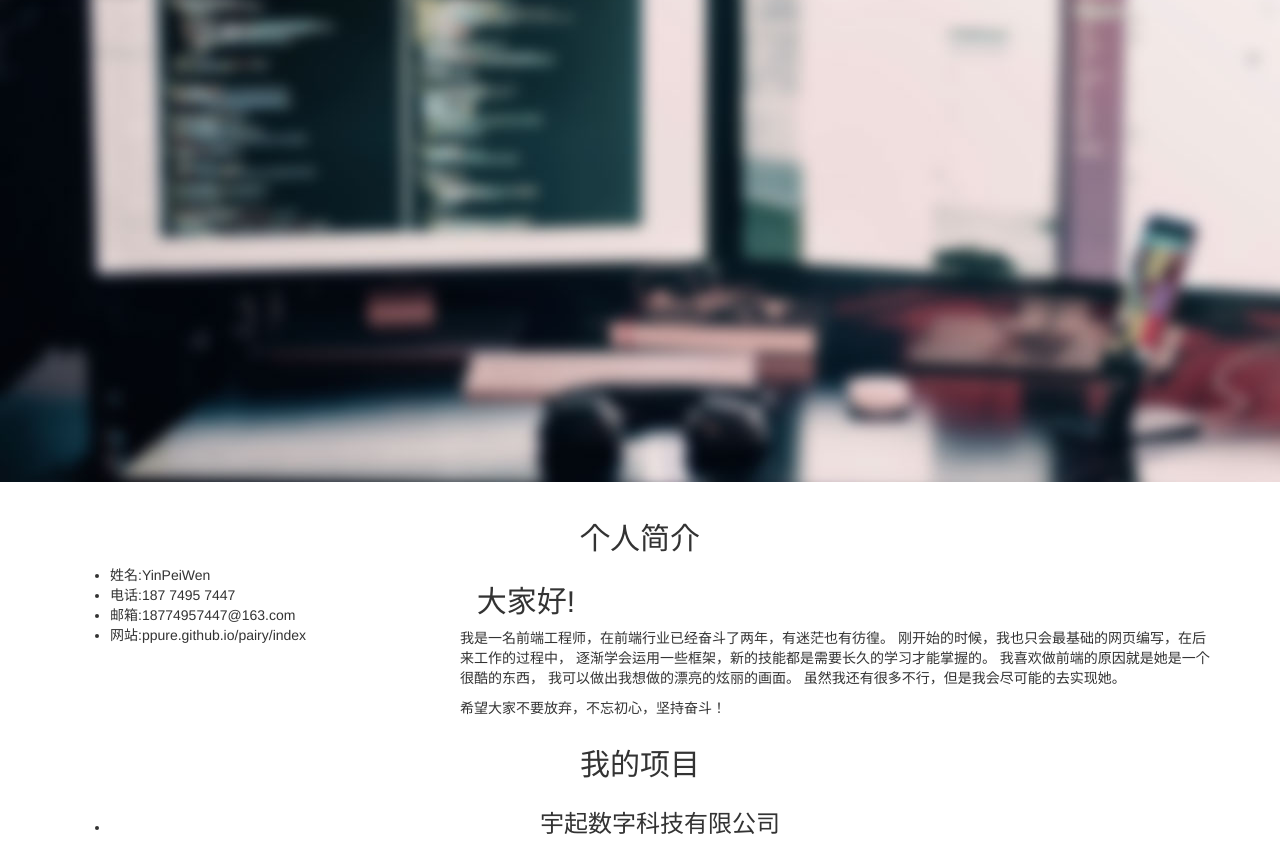
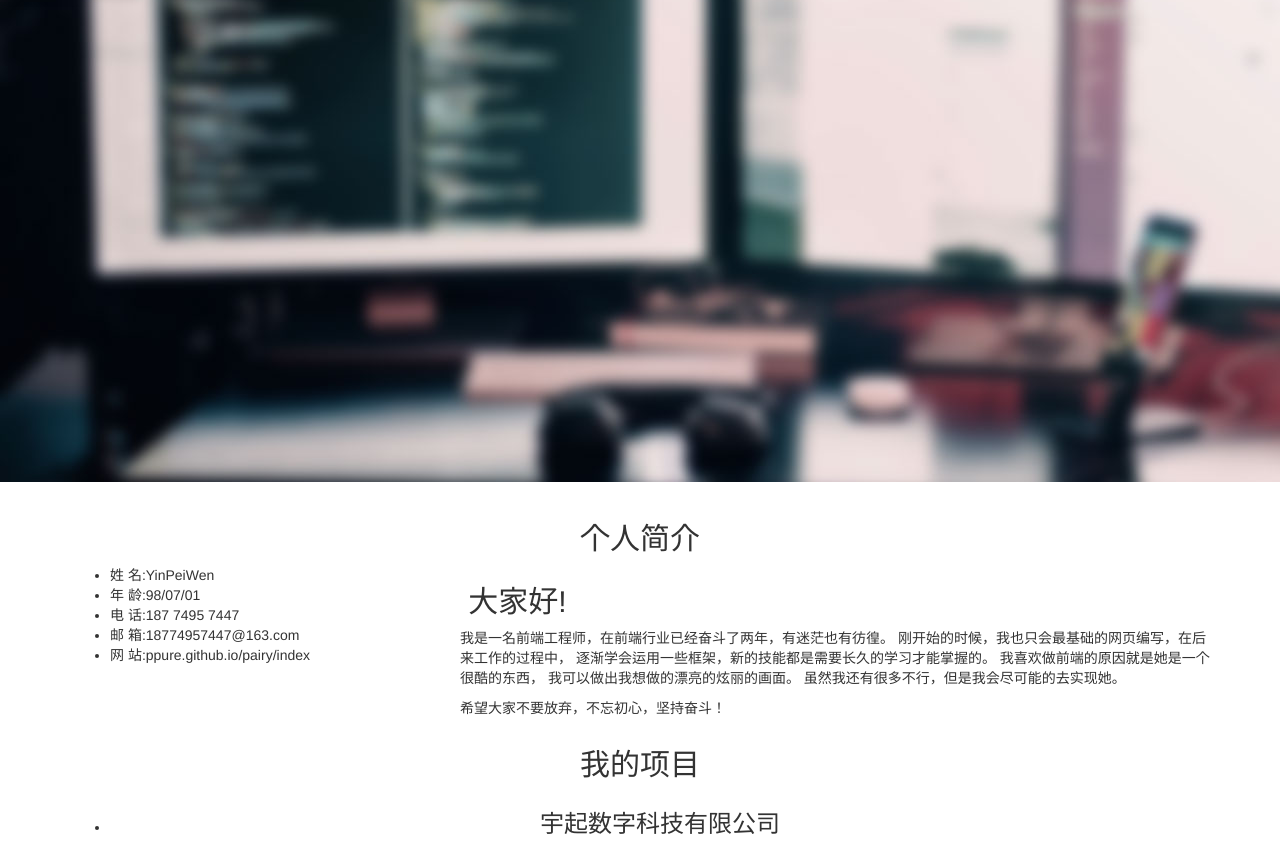
Before and after one commit to ppure/pairy, a plain HTML site: page index.html in a window 1280 px wide. Shown: the part 318-1164 px from the top of the page. Drawn offline with nearby package versions, Linux system fonts and the light colour scheme; some packages are replaced by stand-ins of ours; files that its build step writes are made by us from their sources; a script that the page names is missing; files whose address does not match are found by name; a web font is replaced by a local one.

Commit message:
Update index.html

```diff
--- a/index.html
+++ b/index.html
@@ -104,14 +104,15 @@
 			<div class="row">
 				<div class="col-md-4">
 					<ul class="info">
-						<li><span class="first-block">姓名:</span><span class="second-block">YinPeiWen</span></li>
-						<li><span class="first-block">电话:</span><span class="second-block">187 7495 7447</span></li>
-						<li><span class="first-block">邮箱:</span><span class="second-block">18774957447@163.com</span></li>
-						<li><span class="first-block">网站:</span><span class="second-block">ppure.github.io/pairy/index</span></li>
+						<li><span class="first-block">姓&nbsp;名:</span><span class="second-block">YinPeiWen</span></li>
+						<li><span class="first-block">年&nbsp;龄:</span><span class="second-block">98/07/01</span></li>
+						<li><span class="first-block">电&nbsp;话:</span><span class="second-block">187 7495 7447</span></li>
+						<li><span class="first-block">邮&nbsp;箱:</span><span class="second-block">18774957447@163.com</span></li>
+						<li><span class="first-block">网&nbsp;站:</span><span class="second-block">ppure.github.io/pairy/index</span></li>
 					</ul>
 				</div>
 				<div class="col-md-8">
-					<h2>&nbsp;&nbsp;大家好!</h2>
+					<h2>&nbsp;大家好!</h2>
 					<p>我是一名前端工程师，在前端行业已经奋斗了两年，有迷茫也有彷徨。
 						刚开始的时候，我也只会最基础的网页编写，在后来工作的过程中，
 						逐渐学会运用一些框架，新的技能都是需要长久的学习才能掌握的。
```
